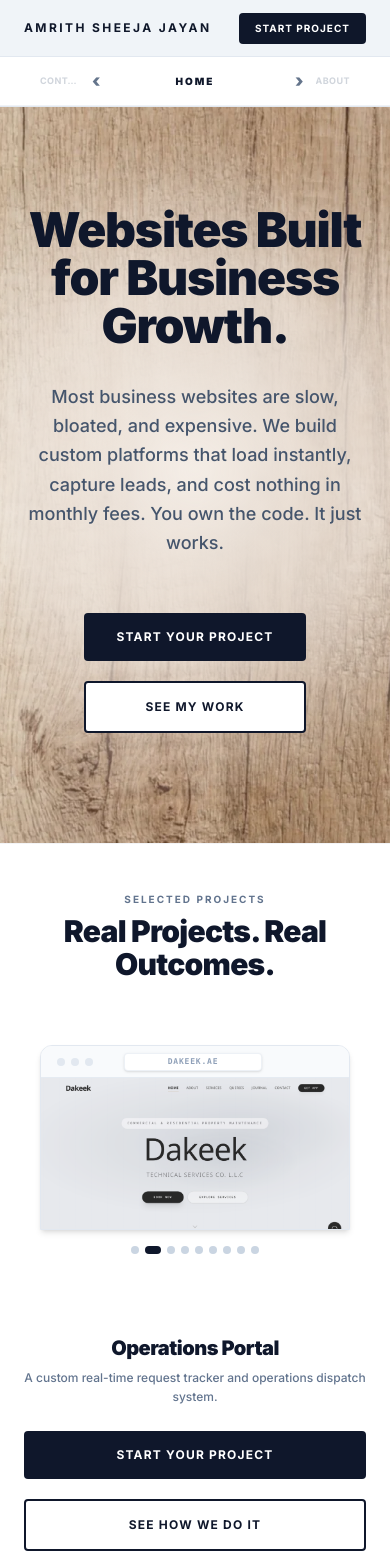
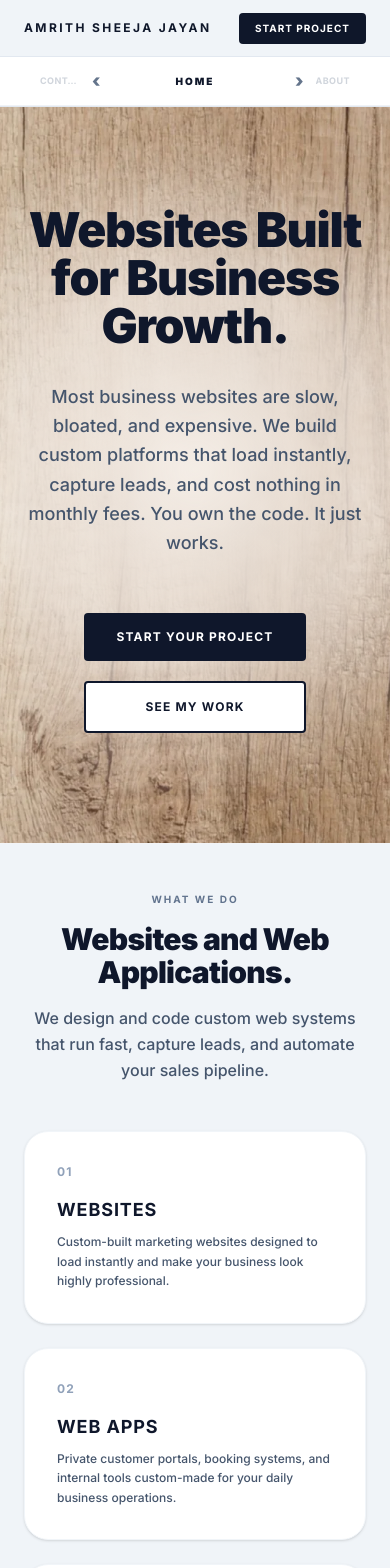
Before and after one commit to pixelwebstar/asheejajayan-website, a Next.js app: page / in a window 390 px wide. Shown: the top 1568 px of the page. Built offline with nearby package versions, Linux system fonts and the light colour scheme.

Commit message:
feat: swap Selected Projects and What We Do section positions and update backgrounds

```diff
--- a/src/app/page.tsx
+++ b/src/app/page.tsx
@@ -360,25 +360,8 @@ export default function Home() {
         </div>
       </HeroSection>
 
-      {/* 2. SECTION 2: SELECTED PROJECTS (Flat White Background for Screenshot Clarity) */}
-      <FullSection id="projects" bgClass="bg-white">
-        <div className="max-w-[1500px] mx-auto w-full space-y-12 lg:space-y-16">
-          <div className="text-center max-w-3xl mx-auto space-y-2 flex flex-col items-center">
-            <span className="text-[10px] font-bold uppercase tracking-[0.2em] text-slate-500 block">
-              SELECTED PROJECTS
-            </span>
-            <h2 className="text-3xl sm:text-4xl lg:text-5xl font-black tracking-tight text-slate-900 leading-[1.1]">
-              Real Projects. Real Outcomes.
-            </h2>
-          </div>
-          <div className="w-full pt-4">
-            <ThreeDGallery />
-          </div>
-        </div>
-      </FullSection>
-
-      {/* 3. SECTION 3: SERVICES OVERVIEW (Warm Sand) */}
-      <FullSection id="services" bgClass="bg-warm-light">
+      {/* 2. SECTION 2: SERVICES OVERVIEW (Cool Slate) */}
+      <FullSection id="services" bgClass="bg-cool-light">
         <div className="max-w-[1500px] mx-auto w-full text-center space-y-12 lg:space-y-16 flex flex-col items-center">
           <div className="max-w-3xl space-y-4">
             <span className="text-[10px] font-bold uppercase tracking-[0.2em] text-slate-500 block">
@@ -415,6 +398,23 @@ export default function Home() {
                 </div>
               </Link>
             ))}
+          </div>
+        </div>
+      </FullSection>
+
+      {/* 3. SECTION 3: SELECTED PROJECTS (Warm Sand) */}
+      <FullSection id="projects" bgClass="bg-warm-light">
+        <div className="max-w-[1500px] mx-auto w-full space-y-12 lg:space-y-16">
+          <div className="text-center max-w-3xl mx-auto space-y-2 flex flex-col items-center">
+            <span className="text-[10px] font-bold uppercase tracking-[0.2em] text-slate-500 block">
+              SELECTED PROJECTS
+            </span>
+            <h2 className="text-3xl sm:text-4xl lg:text-5xl font-black tracking-tight text-slate-900 leading-[1.1]">
+              Real Projects. Real Outcomes.
+            </h2>
+          </div>
+          <div className="w-full pt-4">
+            <ThreeDGallery />
           </div>
         </div>
       </FullSection>
```
Also changed, not shown: 1 other file (tests, documents, lock files or other folders).
